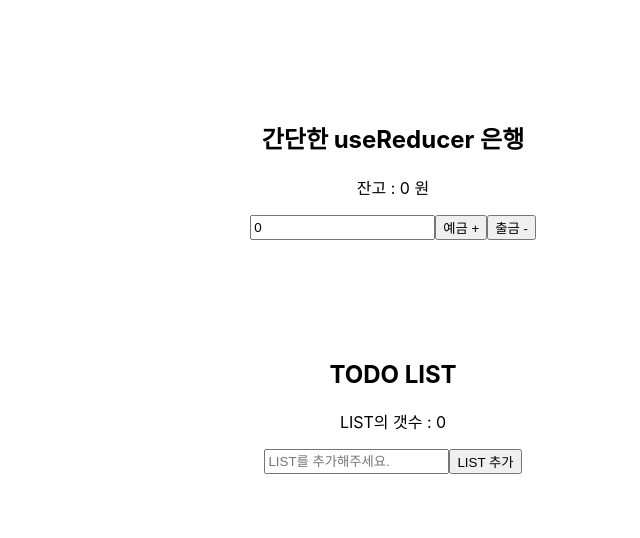
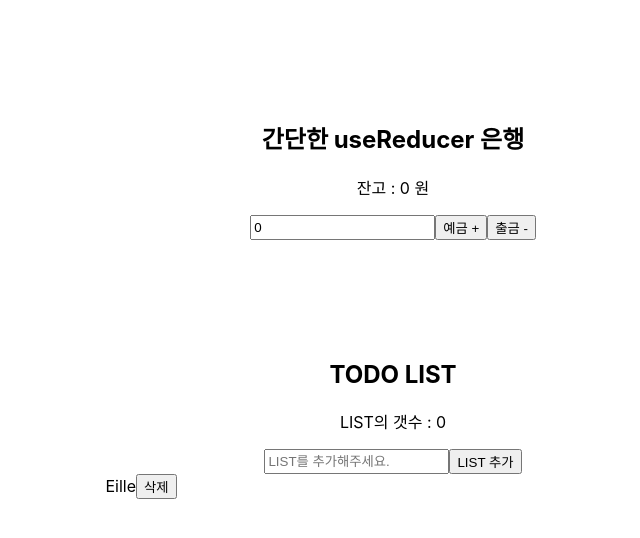
Before and after one commit to yangareum1818/javascript_practice, a React (Create React App) app: page / in a window 1280 px wide. Shown: the top 538 px of the page, without its empty margins (247-887 px from the left). Built offline with nearby package versions, Linux system fonts and the light colour scheme.

Commit message:
체크리스트 추가 기능

```diff
--- a/src/App.js
+++ b/src/App.js
@@ -18,7 +18,18 @@ const todoReducer = (state, action) => {
 
   switch (action.type) {
     case TODOACTION_TYPES.addlist:
-      return;
+      const listname = action.payload.listitem;
+      const newList = {
+        id: Date.now(),
+        name: listname,
+        isHere: false,
+      };
+      return {
+        count: state.count,
+        lists: [...state.lists, newList],
+      };
+    default:
+      return state;
   }
 };
 
@@ -35,7 +46,7 @@ const initialstate = {
 
 function App() {
   const [number, setNumber] = useState(0);
-  const [name, setName] = useState("");
+  const [listitem, setListItem] = useState("");
 
   const [money, bankDispatch] = useReducer(bankReducer, 0);
   const [todolistInfo, todoDispatch] = useReducer(todoReducer, initialstate);
@@ -80,21 +91,21 @@ function App() {
           <input
             type="text"
             placeholder="LIST를 추가해주세요."
-            value={name}
-            onChang={(e) => setName(e.target.value)}
+            value={listitem}
+            onChange={(e) => setListItem(e.target.value)}
           />
           <button
             onClick={() => {
-              todoDispatch({ type: "add-todo", payload: { name } });
+              todoDispatch({ type: "add-todo", payload: { listitem } });
             }}
           >
             LIST 추가
           </button>
+        </div>
 
-          {todolistInfo.lists.map((list) => {
-            <TodoListItem key={list.id} name={list.name} />;
-          })}
-        </div>
+        {todolistInfo.lists.map((list) => {
+          return <TodoListItem key={list.id} name={list.name} />;
+        })}
       </div>
     </>
   );
--- a/src/todoList.js
+++ b/src/todoList.js
@@ -1,8 +1,8 @@
-const TodoListItem = ({ name }) => {
+const TodoListItem = ({ name, id }) => {
   return (
     <div>
       <span>{name}</span>
-      <button></button>
+      <button>삭제</button>
     </div>
   );
 };
```
